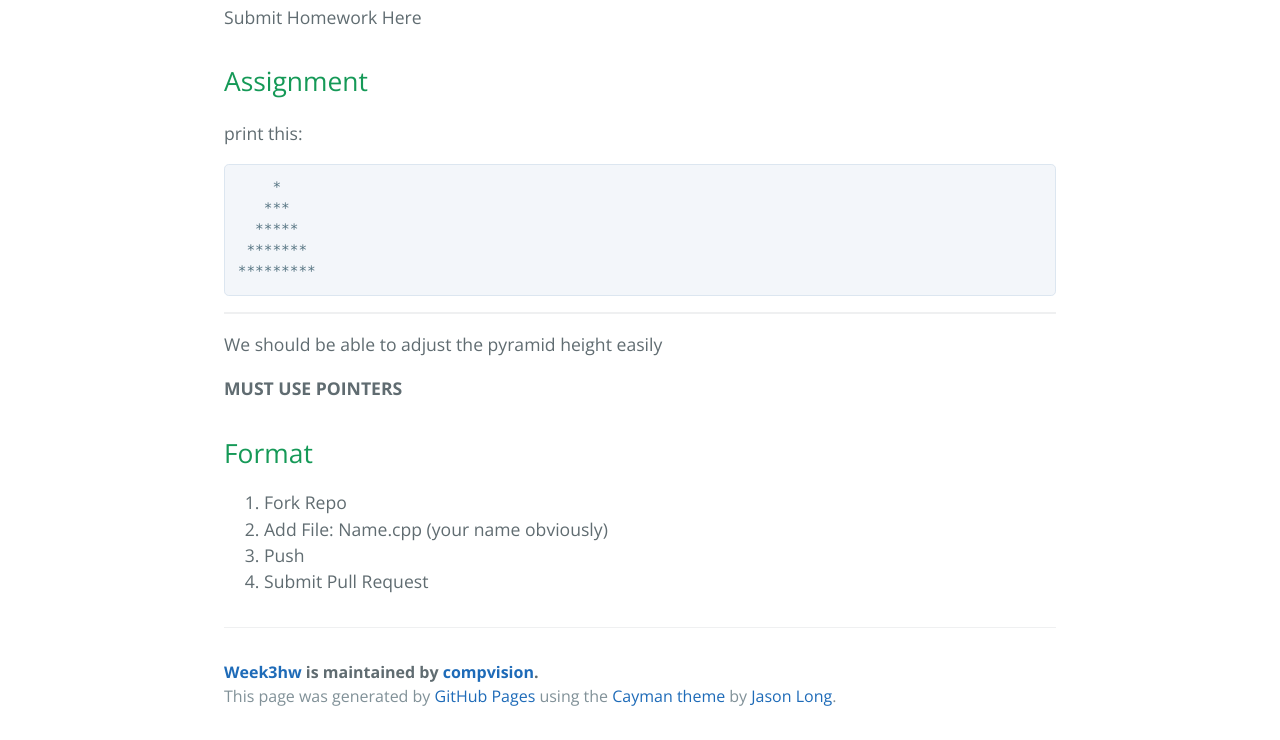
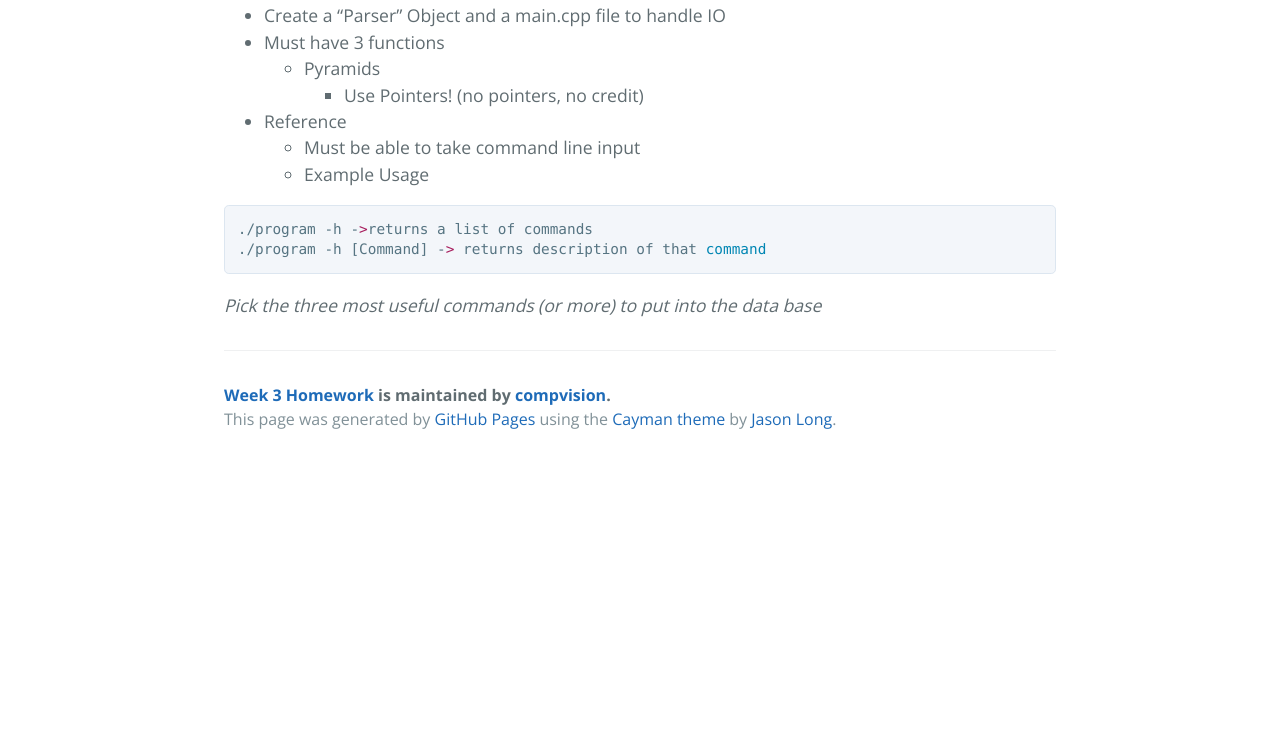
Before and after one commit to sarthak171/week3hw, a plain HTML site: page index.html in a window 1280 px wide. Shown: the part 481-1221 px from the top of the page. After the commit the page ends 944 px from the top, so only its background shows below. Drawn offline with nearby package versions, Linux system fonts and the light colour scheme.

Commit message:
Create gh-pages branch via GitHub

```diff
--- a/index.html
+++ b/index.html
@@ -2,7 +2,7 @@
 <html lang="en-us">
   <head>
     <meta charset="UTF-8">
-    <title>Week3hw by compvision</title>
+    <title>Week 3 Homework by compvision</title>
     <meta name="viewport" content="width=device-width, initial-scale=1">
     <link rel="stylesheet" type="text/css" href="stylesheets/normalize.css" media="screen">
     <link href='https://fonts.googleapis.com/css?family=Open+Sans:400,700' rel='stylesheet' type='text/css'>
@@ -11,7 +11,7 @@
   </head>
   <body>
     <section class="page-header">
-      <h1 class="project-name">Week3hw</h1>
+      <h1 class="project-name">Week 3 Homework</h1>
       <h2 class="project-tagline">A New Assignment For A New Age (Week)</h2>
       <a href="https://github.com/compvision/week3hw" class="btn">View on GitHub</a>
       <a href="https://github.com/compvision/week3hw/zipball/master" class="btn">Download .zip</a>
@@ -20,40 +20,37 @@
 
     <section class="main-content">
       <h1>
-<a id="week-3-homework" class="anchor" href="#week-3-homework" aria-hidden="true"><span aria-hidden="true" class="octicon octicon-link"></span></a>Week 3 Homework</h1>
+<a id="week-3-hw" class="anchor" href="#week-3-hw" aria-hidden="true"><span aria-hidden="true" class="octicon octicon-link"></span></a>Week 3 HW</h1>
 
-<p>Submit Homework Here</p>
+<ul>
+<li>Create a “Parser” Object and a main.cpp file to handle IO</li>
+<li>Must have 3 functions
 
-<h2>
-<a id="assignment" class="anchor" href="#assignment" aria-hidden="true"><span aria-hidden="true" class="octicon octicon-link"></span></a>Assignment</h2>
+<ul>
+<li>Pyramids
 
-<p>print this:</p>
+<ul>
+<li>Use Pointers! (no pointers, no credit)</li>
+</ul>
+</li>
+</ul>
+</li>
+<li>Reference
 
-<pre><code>    *
-   ***
-  *****
- *******
-*********
-</code></pre>
+<ul>
+<li>Must be able to take command line input </li>
+<li>Example Usage</li>
+</ul>
+</li>
+</ul>
 
-<hr>
+<div class="highlight highlight-source-shell"><pre>./program -h -<span class="pl-k">&gt;</span>returns a list of commands
+./program -h [Command] -<span class="pl-k">&gt;</span> returns description of that <span class="pl-c1">command</span></pre></div>
 
-<p>We should be able to adjust the pyramid height easily</p>
-
-<p><strong>MUST USE POINTERS</strong></p>
-
-<h2>
-<a id="format" class="anchor" href="#format" aria-hidden="true"><span aria-hidden="true" class="octicon octicon-link"></span></a>Format</h2>
-
-<ol>
-<li>Fork Repo</li>
-<li>Add File: Name.cpp (your name obviously)</li>
-<li>Push</li>
-<li>Submit Pull Request</li>
-</ol>
+<p><em>Pick the three most useful commands (or more) to put into the data base</em></p>
 
       <footer class="site-footer">
-        <span class="site-footer-owner"><a href="https://github.com/compvision/week3hw">Week3hw</a> is maintained by <a href="https://github.com/compvision">compvision</a>.</span>
+        <span class="site-footer-owner"><a href="https://github.com/compvision/week3hw">Week 3 Homework</a> is maintained by <a href="https://github.com/compvision">compvision</a>.</span>
 
         <span class="site-footer-credits">This page was generated by <a href="https://pages.github.com">GitHub Pages</a> using the <a href="https://github.com/jasonlong/cayman-theme">Cayman theme</a> by <a href="https://twitter.com/jasonlong">Jason Long</a>.</span>
       </footer>
```
Also changed, not shown: params.json (+2 -2 lines).
